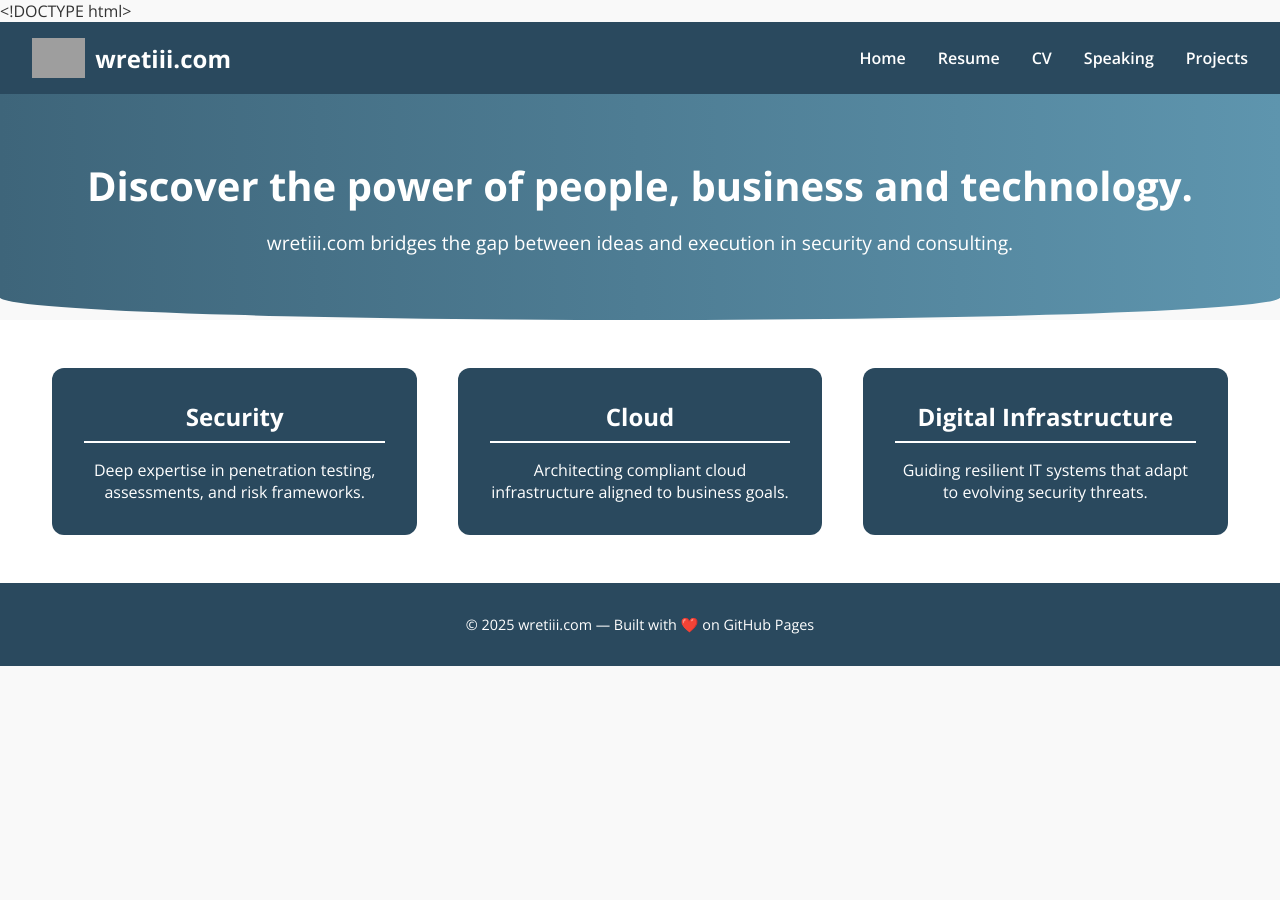
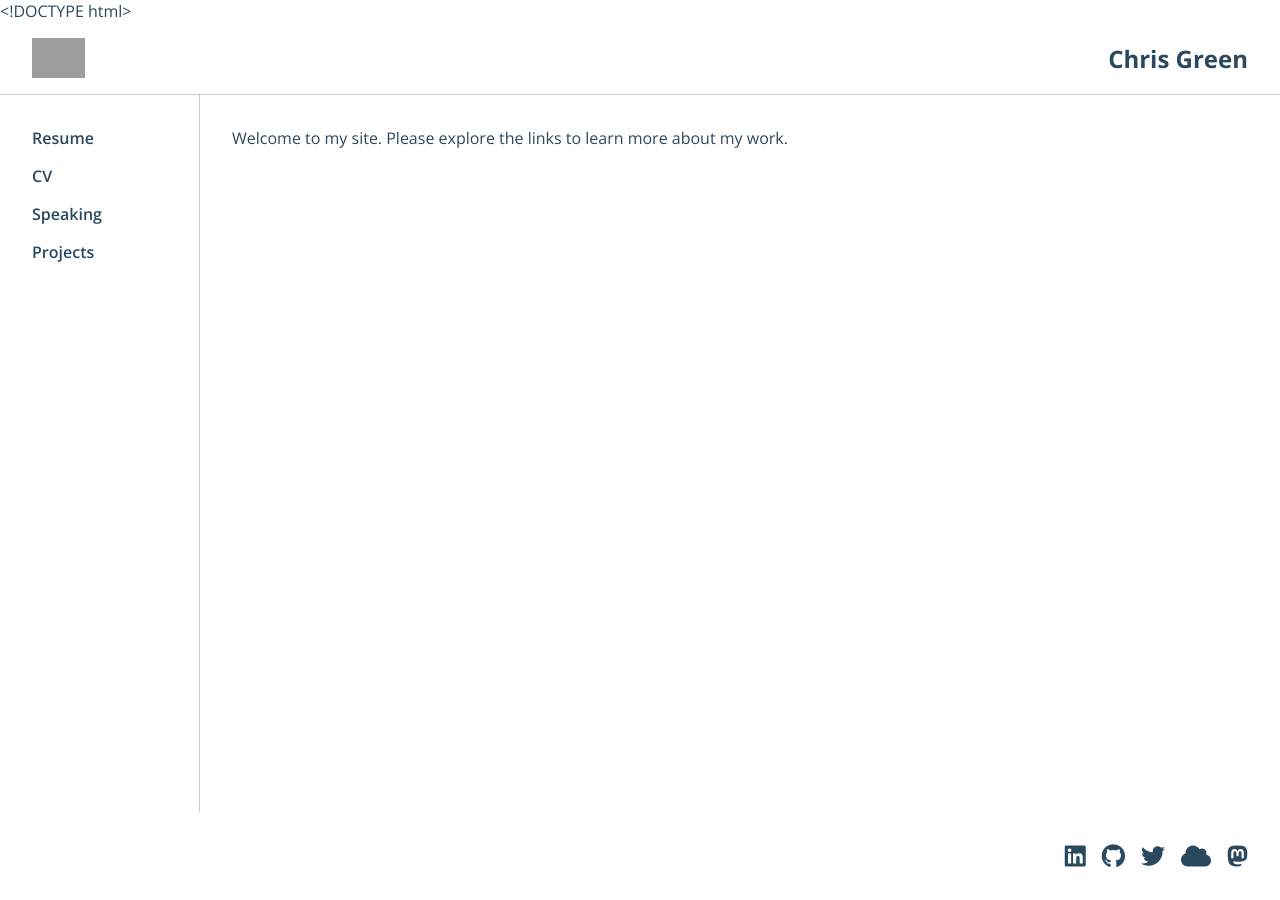
Before and after one commit to wretiii/wretiii.github.io, a Jekyll site: the page built from index.md, in a window 1280 px wide. Built offline with Jekyll 4.4.1, drawn with Linux system fonts in a browser that asks for light colours; grey boxes are pictures that could not be loaded.

Commit message:
Update index.md

```diff
--- a/index.md
+++ b/index.md
@@ -7,16 +7,13 @@ layout: none
 <head>
   <meta charset="UTF-8">
   <meta name="viewport" content="width=device-width, initial-scale=1.0">
-  <title>wretiii.com</title>
+  <title>Chris Green</title>
   <link href="https://fonts.googleapis.com/css2?family=Open+Sans:wght@400;600;700&display=swap" rel="stylesheet">
+  <link rel="stylesheet" href="https://cdnjs.cloudflare.com/ajax/libs/font-awesome/6.5.0/css/all.min.css">
   <style>
     :root {
-      --blue-dark: #2A495E;
-      --blue-mid: #3E657A;
-      --blue-light: #5E95AE;
-      --text-color: #ffffff;
-      --highlight: #A0C3D2;
-      --bg: #f9f9f9;
+      --blue: #2A495E;
+      --white: #ffffff;
     }
 
     * {
@@ -27,136 +24,115 @@ layout: none
 
     body {
       font-family: 'Open Sans', sans-serif;
-      background-color: var(--bg);
-      color: #333;
+      background-color: var(--white);
+      color: var(--blue);
+      display: flex;
+      flex-direction: column;
+      min-height: 100vh;
     }
 
     header {
-      background-color: var(--blue-dark);
-      color: var(--text-color);
-      padding: 1rem 2rem;
       display: flex;
       justify-content: space-between;
       align-items: center;
+      padding: 1rem 2rem;
+      border-bottom: 1px solid #ccc;
     }
 
-    .logo {
-      display: flex;
-      align-items: center;
+    .home-logo {
+      height: 40px;
     }
 
-    .logo img {
-      height: 40px;
-      margin-right: 10px;
+    .name {
+      font-size: 1.5rem;
+      font-weight: bold;
+      color: var(--blue);
     }
 
-    .logo span {
-      font-size: 1.5rem;
-      font-weight: bold;
+    .layout {
+      display: flex;
+      flex: 1;
     }
 
     nav {
-      display: flex;
-      gap: 2rem;
+      width: 200px;
+      padding: 2rem;
+      border-right: 1px solid #ccc;
     }
 
     nav a {
-      color: var(--text-color);
+      display: block;
+      margin-bottom: 1rem;
       text-decoration: none;
+      color: var(--blue);
       font-weight: 600;
-      transition: color 0.3s;
     }
 
-    nav a:hover {
-      color: var(--highlight);
+    main {
+      flex: 1;
+      padding: 2rem;
     }
 
-    .hero {
-      background: linear-gradient(to right, var(--blue-mid), var(--blue-light));
-      color: white;
-      padding: 4rem 2rem;
-      text-align: center;
-      border-bottom-left-radius: 50% 10%;
-      border-bottom-right-radius: 50% 10%;
+    .socials {
+      display: flex;
+      gap: 1rem;
+      padding: 2rem;
+      justify-content: flex-end;
     }
 
-    .hero h1 {
-      font-size: 2.5rem;
-      margin-bottom: 1rem;
+    .socials a {
+      color: var(--blue);
+      font-size: 1.5rem;
+      text-decoration: none;
     }
 
-    .hero p {
-      font-size: 1.2rem;
-    }
+    @media (max-width: 768px) {
+      .layout {
+        flex-direction: column;
+      }
 
-    .features {
-      display: flex;
-      justify-content: space-around;
-      background-color: white;
-      padding: 3rem 2rem;
-    }
+      nav {
+        width: 100%;
+        border-right: none;
+        border-bottom: 1px solid #ccc;
+        display: flex;
+        justify-content: space-around;
+      }
 
-    .feature-box {
-      background-color: var(--blue-dark);
-      color: white;
-      padding: 2rem;
-      border-radius: 12px;
-      width: 30%;
-      text-align: center;
-    }
-
-    .feature-box h2 {
-      border-bottom: 2px solid white;
-      padding-bottom: 0.5rem;
-      margin-bottom: 1rem;
-    }
-
-    footer {
-      background-color: var(--blue-dark);
-      color: white;
-      padding: 2rem;
-      text-align: center;
-      font-size: 0.9rem;
+      .socials {
+        justify-content: center;
+        padding: 1rem;
+      }
     }
   </style>
 </head>
 <body>
   <header>
-    <div class="logo">
-      <img src="/assets/logo.png" alt="wretiii.com logo">
-      <span>wretiii.com</span>
-    </div>
+    <a href="/">
+      <img src="/assets/logo.png" alt="Home Logo" class="home-logo">
+    </a>
+    <div class="name">Chris Green</div>
+  </header>
+
+  <div class="layout">
     <nav>
-      <a href="/">Home</a>
       <a href="/resume">Resume</a>
       <a href="/cv">CV</a>
       <a href="/speaking">Speaking</a>
       <a href="/projects">Projects</a>
     </nav>
-  </header>
 
-  <section class="hero">
-    <h1>Discover the power of people, business and technology.</h1>
-    <p>wretiii.com bridges the gap between ideas and execution in security and consulting.</p>
-  </section>
+    <main>
+      <p>Welcome to my site. Please explore the links to learn more about my work.</p>
+    </main>
+  </div>
 
-  <section class="features">
-    <div class="feature-box">
-      <h2>Security</h2>
-      <p>Deep expertise in penetration testing, assessments, and risk frameworks.</p>
-    </div>
-    <div class="feature-box">
-      <h2>Cloud</h2>
-      <p>Architecting compliant cloud infrastructure aligned to business goals.</p>
-    </div>
-    <div class="feature-box">
-      <h2>Digital Infrastructure</h2>
-      <p>Guiding resilient IT systems that adapt to evolving security threats.</p>
-    </div>
-  </section>
-
-  <footer>
-    &copy; 2025 wretiii.com — Built with ❤️ on GitHub Pages
-  </footer>
+  <div class="socials">
+    <a href="https://linkedin.com/in/yourprofile" target="_blank" title="LinkedIn"><i class="fab fa-linkedin"></i></a>
+    <a href="https://github.com/yourprofile" target="_blank" title="GitHub"><i class="fab fa-github"></i></a>
+    <a href="https://twitter.com/yourprofile" target="_blank" title="Twitter"><i class="fab fa-twitter"></i></a>
+    <a href="https://bsky.app/profile/yourprofile" target="_blank" title="Bluesky"><i class="fas fa-cloud"></i></a>
+    <a href="https://mastodon.social/@yourprofile" target="_blank" title="Mastodon"><i class="fab fa-mastodon"></i></a>
+  </div>
 </body>
 </html>
```
